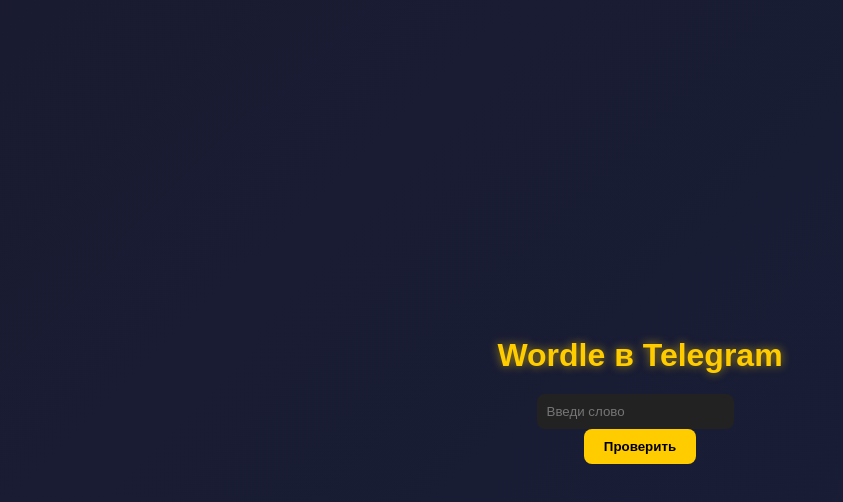
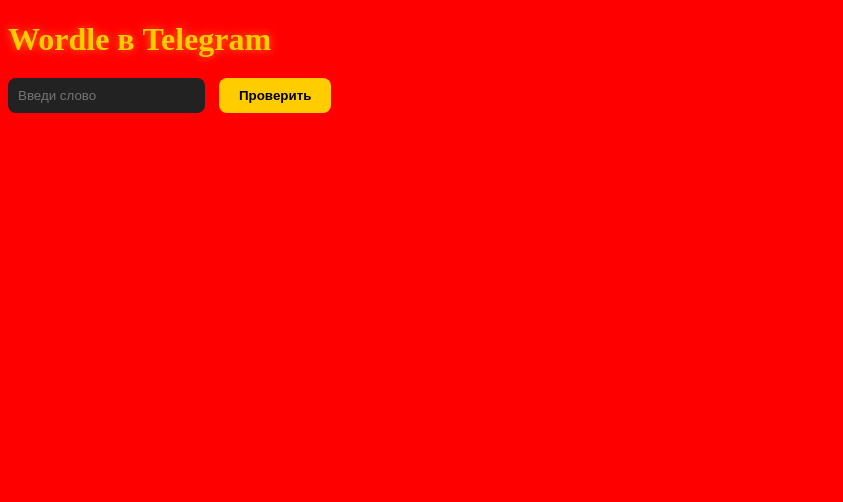
Before and after one commit to iosiflenin7/wordle-game, a plain HTML site: page index.html in a window 1280 px wide. Shown: the whole page, without its empty margins (0-843 px from the left). Drawn offline with Linux system fonts and the light colour scheme.

Commit message:
Update style.css

```diff
--- a/style.css
+++ b/style.css
@@ -1,5 +1,7 @@
 /* Общий стиль */
 body {
+  background: red;
+}
   margin: 0;
   padding: 0;
   font-family: Arial, sans-serif;
```
